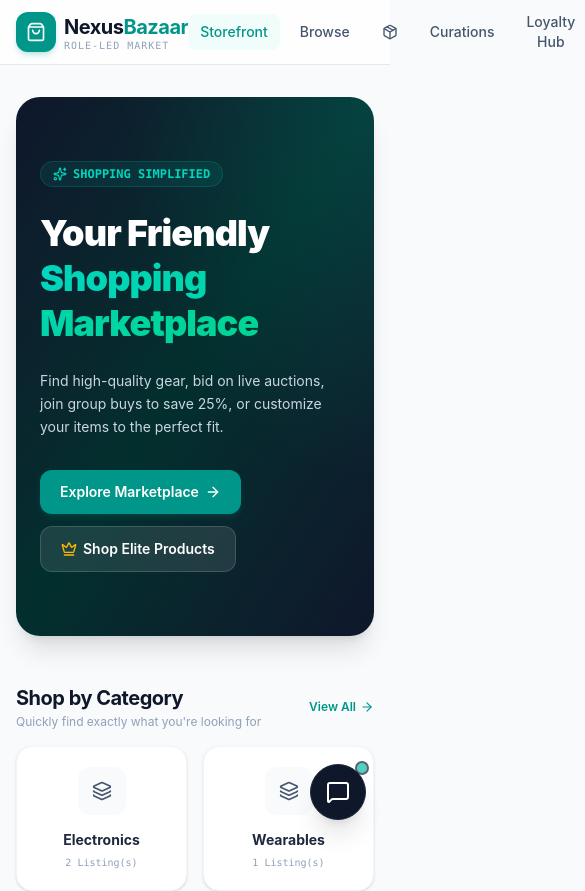
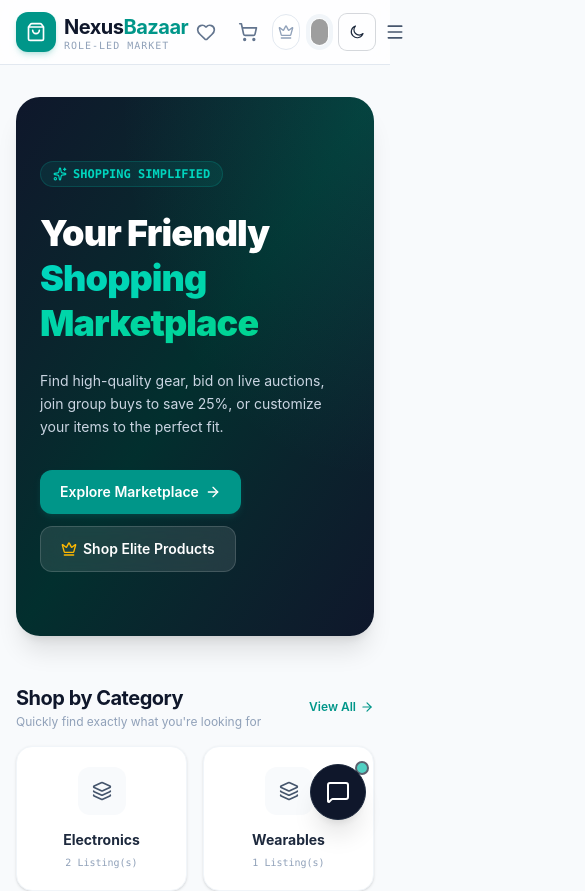
Before and after one commit to devtechedge/nexus-bazaar, a React (Vite) app: page / in a window 390 px wide. Shown: the top 891 px of the page, 585 px wide, since content can reach past the window. Built offline with nearby package versions, Linux system fonts and the light colour scheme; grey boxes are pictures that could not be loaded.

Commit message:
fix: collapse header nav on small screens to stop horizontal overflow

```diff
--- a/src/components/Header.tsx
+++ b/src/components/Header.tsx
@@ -14,7 +14,9 @@ import {
   Sparkles,
   LogOut,
   SlidersHorizontal,
-  Package
+  Package,
+  Menu,
+  X
 } from 'lucide-react';
 import { User } from '../lib/db';
 import { canOpenAdminPanel, canOpenSellerHub } from '../lib/rbac';
@@ -46,6 +48,7 @@ export default function Header({
   setSearchQuery,
 }: HeaderProps) {
   const [showRoleMenu, setShowRoleMenu] = React.useState(false);
+  const [mobileOpen, setMobileOpen] = React.useState(false);
 
   const handleSearchSubmit = (e: React.FormEvent) => {
     e.preventDefault();
@@ -99,9 +102,10 @@ export default function Header({
         </form>
 
         {/* Navigation Actions */}
-        <nav id="header-navigation" className="flex items-center gap-2 sm:gap-4">
+        <nav id="header-navigation" className="flex items-center gap-1.5 sm:gap-2">
 
-          {/* Main Store Link */}
+          {/* Desktop / large-tablet primary links - hidden below xl to stop overflow */}
+          <div className="hidden items-center gap-1 xl:flex">
             <button
               id="nav-storefront-btn"
               onClick={() => setActiveView('storefront')}
@@ -112,17 +116,6 @@ export default function Header({
               Storefront
             </button>
 
-          <button
-            id="nav-search-btn"
-            onClick={() => setActiveView('search')}
-            className={`rounded-lg px-3 py-2 text-sm font-medium transition-colors md:hidden ${
-              activeView === 'search' ? 'text-teal-600 bg-teal-50' : 'text-slate-600 hover:text-slate-900'
-            }`}
-          >
-            Browse
-          </button>
-
-          {/* Seller view button */}
             {(canOpenSellerHub(currentUser.role)) && (
               <button
                 id="nav-seller-btn"
@@ -132,11 +125,10 @@ export default function Header({
                 }`}
               >
                 <SlidersHorizontal className="h-4 w-4" />
-              <span className="hidden sm:inline">Seller Hub</span>
+                <span>Seller Hub</span>
               </button>
             )}
 
-          {/* Admin view button */}
             {canOpenAdminPanel(currentUser.role) && (
               <button
                 id="nav-admin-btn"
@@ -146,11 +138,10 @@ export default function Header({
                 }`}
               >
                 <ShieldCheck className="h-4 w-4" />
-              <span className="hidden sm:inline">Admin Panel</span>
+                <span>Admin Panel</span>
               </button>
             )}
 
-          {/* Order history */}
             <button
               id="nav-orders-btn"
               onClick={() => setActiveView('orders')}
@@ -159,10 +150,9 @@ export default function Header({
               }`}
             >
               <Package className="h-4 w-4" />
-            <span className="hidden sm:inline">Orders</span>
+              <span>Orders</span>
             </button>
 
-          {/* Curations */}
             <button
               id="nav-curations-btn"
               onClick={() => setActiveView('curations')}
@@ -173,7 +163,6 @@ export default function Header({
               Curations
             </button>
 
-          {/* Loyalty Hub */}
             <button
               id="nav-loyalty-btn"
               onClick={() => setActiveView('loyalty')}
@@ -184,7 +173,6 @@ export default function Header({
               Loyalty Hub
             </button>
 
-          {/* Security Vault */}
             <button
               id="nav-security-btn"
               onClick={() => setActiveView('security')}
@@ -195,7 +183,6 @@ export default function Header({
               Security Vault
             </button>
 
-          {/* Guilds */}
             <button
               id="nav-guilds-btn"
               onClick={() => setActiveView('guilds')}
@@ -206,7 +193,6 @@ export default function Header({
               Guilds
             </button>
 
-          {/* Styling Lab */}
             <button
               id="nav-styling-btn"
               onClick={() => setActiveView('styling')}
@@ -217,7 +203,6 @@ export default function Header({
               Styling Lab
             </button>
 
-          {/* B2B Wholesale & Enterprise */}
             <button
               id="nav-b2b-btn"
               onClick={() => setActiveView('b2b')}
@@ -228,7 +213,6 @@ export default function Header({
               🏢 B2B Enterprise
             </button>
 
-          {/* AI Edge Lab Button */}
             <button
               id="nav-edge-btn"
               onClick={() => setActiveView('edge')}
@@ -238,16 +222,18 @@ export default function Header({
             >
               ⚡ AI Edge Lab
             </button>
+          </div>
 
-          <div className="h-4 w-[1px] bg-slate-200"></div>
+          <div className="hidden h-4 w-[1px] bg-slate-200 xl:block"></div>
 
-          {/* Wishlist Link */}
+          {/* Always-visible compact actions */}
           <button
             id="nav-wishlist-btn"
             onClick={() => setActiveView('wishlist')}
             className={`relative rounded-lg p-2 text-slate-500 hover:text-rose-600 hover:bg-rose-50 transition-colors ${
               activeView === 'wishlist' ? 'text-rose-600 bg-rose-50' : ''
             }`}
+            aria-label="Wishlist"
           >
             <Heart className="h-5 w-5" />
             {wishlistCount > 0 && (
@@ -257,13 +243,13 @@ export default function Header({
             )}
           </button>
 
-          {/* Cart Link */}
           <button
             id="nav-cart-btn"
             onClick={() => setActiveView('cart')}
             className={`relative rounded-lg p-2 text-slate-500 hover:text-teal-600 hover:bg-teal-50 transition-colors ${
               activeView === 'cart' ? 'text-teal-600 bg-teal-50' : ''
             }`}
+            aria-label="Cart"
           >
             <ShoppingCart className="h-5 w-5" />
             {cartCount > 0 && (
@@ -273,9 +259,8 @@ export default function Header({
             )}
           </button>
 
-          <div className="h-4 w-[1px] bg-slate-200"></div>
+          <div className="hidden h-4 w-[1px] bg-slate-200 sm:block"></div>
 
-          {/* Elite Tier Toggle */}
           <button
             id="elite-tier-toggle-btn"
             onClick={onToggleElite}
@@ -295,13 +280,12 @@ export default function Header({
             )}
           </button>
 
-          {/* Role/Session switcher dropdown */}
           <div className="relative">
             <button
               id="role-switcher-toggle"
               data-testid="role-switcher"
               onClick={() => setShowRoleMenu(!showRoleMenu)}
-              className="flex items-center gap-1.5 rounded-full bg-slate-100 p-1 pr-3 hover:bg-slate-200 transition-colors"
+              className="flex items-center gap-1.5 rounded-full bg-slate-100 p-1 pr-1 sm:pr-3 hover:bg-slate-200 transition-colors"
             >
               <img
                 id="active-user-avatar"
@@ -360,8 +344,43 @@ export default function Header({
 
           <ThemeToggle />
 
+          {/* Mobile / tablet hamburger - opens sheet with full nav */}
+          <button
+            id="nav-menu-toggle"
+            type="button"
+            aria-label={mobileOpen ? 'Close menu' : 'Open menu'}
+            aria-expanded={mobileOpen}
+            onClick={() => setMobileOpen((v) => !v)}
+            className="inline-flex h-9 w-9 items-center justify-center rounded-lg text-slate-600 hover:bg-slate-100 xl:hidden"
+          >
+            {mobileOpen ? <X className="h-5 w-5" /> : <Menu className="h-5 w-5" />}
+          </button>
         </nav>
       </div>
+
+      {/* Mobile nav drawer */}
+      {mobileOpen && (
+        <div id="mobile-nav-sheet" className="border-t border-slate-200 bg-white xl:hidden">
+          <div className="mx-auto flex max-w-7xl flex-col gap-1 px-4 py-3 sm:px-6">
+            <button type="button" onClick={() => { setActiveView('storefront'); setMobileOpen(false); }} className={`rounded-lg px-3 py-2.5 text-left text-sm font-medium ${activeView === 'storefront' ? 'bg-teal-50 text-teal-600' : 'text-slate-700 hover:bg-slate-50'}`}>Storefront</button>
+            <button type="button" onClick={() => { setActiveView('search'); setMobileOpen(false); }} className={`rounded-lg px-3 py-2.5 text-left text-sm font-medium ${activeView === 'search' ? 'bg-teal-50 text-teal-600' : 'text-slate-700 hover:bg-slate-50'}`}>Browse</button>
+            {(canOpenSellerHub(currentUser.role)) && (
+              <button type="button" onClick={() => { setActiveView('seller'); setMobileOpen(false); }} className={`rounded-lg px-3 py-2.5 text-left text-sm font-medium ${activeView === 'seller' ? 'bg-teal-50 text-teal-600' : 'text-slate-700 hover:bg-slate-50'}`}>Seller Hub</button>
+            )}
+            {canOpenAdminPanel(currentUser.role) && (
+              <button type="button" onClick={() => { setActiveView('admin'); setMobileOpen(false); }} className={`rounded-lg px-3 py-2.5 text-left text-sm font-medium ${activeView === 'admin' ? 'bg-teal-50 text-teal-600' : 'text-slate-700 hover:bg-slate-50'}`}>Admin Panel</button>
+            )}
+            <button type="button" onClick={() => { setActiveView('orders'); setMobileOpen(false); }} className={`rounded-lg px-3 py-2.5 text-left text-sm font-medium ${activeView === 'orders' ? 'bg-teal-50 text-teal-600' : 'text-slate-700 hover:bg-slate-50'}`}>Orders</button>
+            <button type="button" onClick={() => { setActiveView('curations'); setMobileOpen(false); }} className={`rounded-lg px-3 py-2.5 text-left text-sm font-medium ${activeView === 'curations' ? 'bg-teal-50 text-teal-600' : 'text-slate-700 hover:bg-slate-50'}`}>Curations</button>
+            <button type="button" onClick={() => { setActiveView('loyalty'); setMobileOpen(false); }} className={`rounded-lg px-3 py-2.5 text-left text-sm font-medium ${activeView === 'loyalty' ? 'bg-teal-50 text-teal-600' : 'text-slate-700 hover:bg-slate-50'}`}>Loyalty Hub</button>
+            <button type="button" onClick={() => { setActiveView('security'); setMobileOpen(false); }} className={`rounded-lg px-3 py-2.5 text-left text-sm font-medium ${activeView === 'security' ? 'bg-teal-50 text-teal-600' : 'text-slate-700 hover:bg-slate-50'}`}>Security Vault</button>
+            <button type="button" onClick={() => { setActiveView('guilds'); setMobileOpen(false); }} className={`rounded-lg px-3 py-2.5 text-left text-sm font-medium ${activeView === 'guilds' ? 'bg-teal-50 text-teal-600' : 'text-slate-700 hover:bg-slate-50'}`}>Guilds</button>
+            <button type="button" onClick={() => { setActiveView('styling'); setMobileOpen(false); }} className={`rounded-lg px-3 py-2.5 text-left text-sm font-medium ${activeView === 'styling' ? 'bg-teal-50 text-teal-600' : 'text-slate-700 hover:bg-slate-50'}`}>Styling Lab</button>
+            <button type="button" onClick={() => { setActiveView('b2b'); setMobileOpen(false); }} className={`rounded-lg px-3 py-2.5 text-left text-sm font-medium ${activeView === 'b2b' ? 'bg-indigo-50 text-indigo-600' : 'text-slate-700 hover:bg-slate-50'}`}>🏢 B2B Enterprise</button>
+            <button type="button" onClick={() => { setActiveView('edge'); setMobileOpen(false); }} className={`rounded-lg px-3 py-2.5 text-left text-sm font-medium ${activeView === 'edge' ? 'bg-teal-50 text-teal-600' : 'text-slate-700 hover:bg-slate-50'}`}>⚡ AI Edge Lab</button>
+          </div>
+        </div>
+      )}
     </header>
   );
 }
```
Lines whose indentation alone changed are shown as unchanged.
